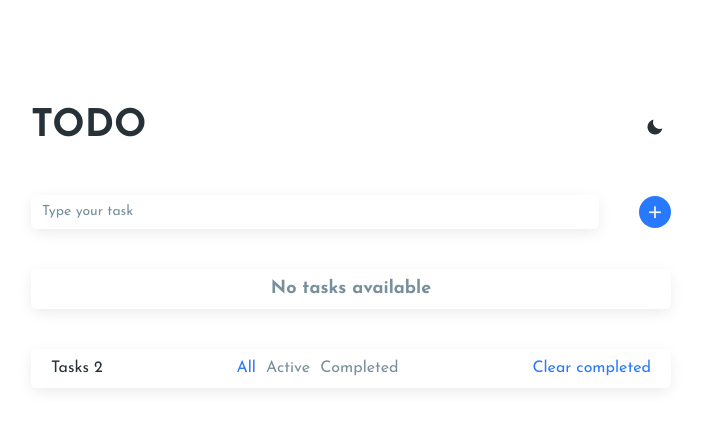
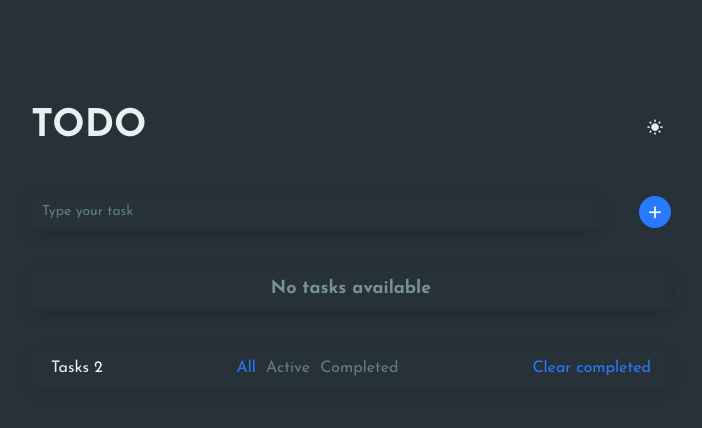
Before and after one commit to alamguardin/todo-list-app, a plain HTML site: page index.html in a window 1280 px wide. Both pictures are taken after a click on the button 944 px from the left and 127 px from the top of the page. Shown: the whole page, without its empty margins (289-991 px from the left). Drawn offline with nearby package versions, Linux system fonts and the light colour scheme.

Commit message:
Added change theme functionality

```diff
--- a/js/app.js
+++ b/js/app.js
@@ -5,9 +5,14 @@ class App {
     constructor() {
         this.tasks = JSON.parse(localStorage.getItem('tasks'));
         this.render = new Render();
+        this.darkMode = JSON.parse(localStorage.getItem('theme'));
 
         if (this.tasks === null) {
             this.tasks = [];
+        }
+
+        if (this.darkMode === null) {
+            this.darkMode = false;
         }
     }
 
@@ -46,6 +51,23 @@ class App {
             const tasksContainer = document.querySelector('#tasks-container');
             tasksContainer.innerHTML = '<h2 class="tasks__message">No tasks available</h2>';
         }
+
+        this.putTheme();
+    }
+
+    setTheme() {
+        this.darkMode = !this.darkMode;
+        localStorage.setItem('theme', JSON.stringify(this.darkMode));
+
+        this.putTheme()
+    }
+
+    putTheme() {
+        if (this.darkMode === true) {
+            document.body.classList.add('dark');
+        } else {
+            document.body.classList.remove('dark');
+        }
     }
 
 }
--- a/js/index.js
+++ b/js/index.js
@@ -3,9 +3,12 @@ import App from "./app.js";
 const app = new App();
 app.renderDOM();
 
+const btnTheme = document.querySelector('#btn-toggle-theme');
 const inputTask = document.querySelector('#input-task');
 const btnAddTask = document.querySelector('#btn-add-task');
 const tasksContainer = document.querySelector('#tasks-container');
+
+btnTheme.addEventListener('click', () => { app.setTheme() });
 
 btnAddTask.addEventListener('click', () => {
     if (inputTask.value.length > 0) {
```
Also changed, not shown: index.html (+0 -1 lines).
